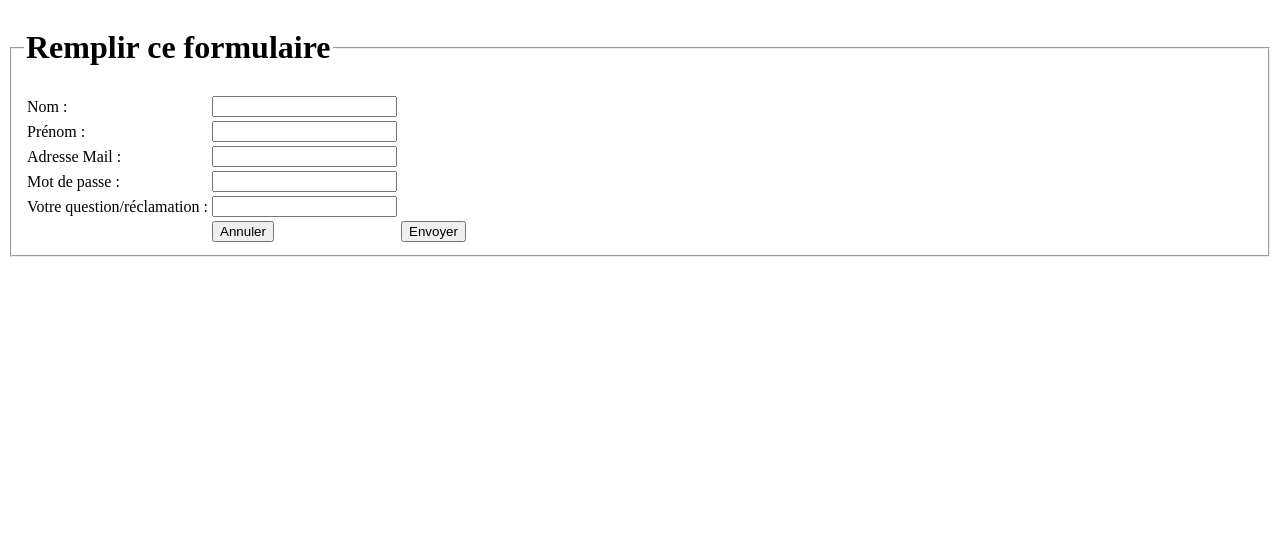
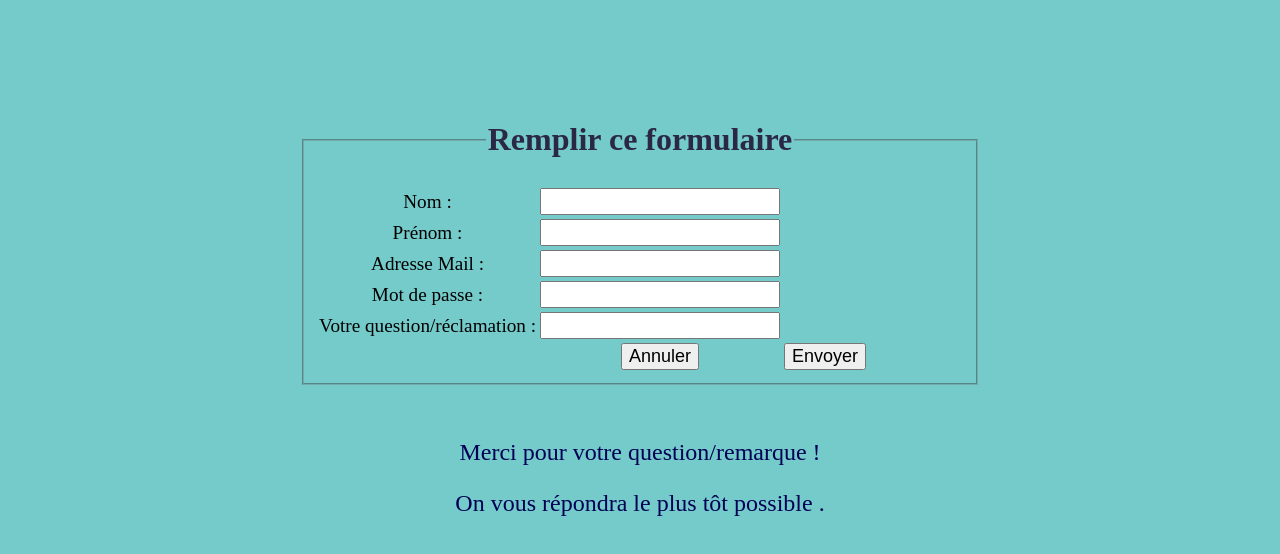
Before and after one commit to skander88/premier-site, a plain HTML site: page contact.html in a window 1280 px wide. Drawn offline with Linux system fonts and the light colour scheme.

Commit message:
finished the styling of contact.html

```diff
--- a/contact.html
+++ b/contact.html
@@ -3,37 +3,42 @@
 <head>
     <meta charset="UTF-8">
     <meta name="viewport" content="width=device-width, initial-scale=1.0">
-    <title>Document</title>
+    <title>Contact us</title>
+    <link rel="icon" href="https://upload.wikimedia.org/wikipedia/commons/thumb/d/d5/CSS3_logo_and_wordmark.svg/1200px-CSS3_logo_and_wordmark.svg.png"" type="image/x-icon" >
+    <link rel="stylesheet" href="style.css">
 </head>
-<body>
+<body class="body2">
     <form action="" method="post">
-        <fieldset><legend><h1> Remplir ce formulaire </h1></legend>
+        <fieldset><legend><h1 class="h11"> Remplir ce formulaire </h1></legend>
             <table>
                 <tr>
-                    <td>Nom : </td><td><input type="text"></td>
+                    <td class="lab">Nom : </td><td ><input type="text" class="txt"></td>
 
                 </tr>
                 <tr>
-                    <td>Prénom : </td><td><input type="text" ></td>
+                    <td class="lab">Prénom : </td><td ><input type="text" class="txt" ></td>
 
                 </tr>
                 <tr>
-                    <td>Adresse Mail : </td><td><input type="email" ></td>
+                    <td class="lab">Adresse Mail : </td><td><input type="email" class="txt"></td>
 
                 </tr>
                 <tr>
-                    <td>Mot de passe : </td><td><input type="password"" ></td>
+                    <td class="lab">Mot de passe : </td><td><input type="password" class="psd" ></td>
 
                 </tr>
-                <td>Votre question/réclamation : </td><td><input type="text"> </td>
+                <td class="lab">Votre question/réclamation : </td><td><input type="text" class="txt"> </td>
                 <tr>
                     <td></td>
-                    <td><input type="reset" value="Annuler"></td>
-                    <td><input type="submit" value="Envoyer"></td>
+                    <td><input type="reset" value="Annuler" id="bt1"></td>
+                    <td><input type="submit" value="Envoyer" id="bt2"></td>
                 </tr>
             </table>
 
         </fieldset>
     </form>
+    <p class="fin">Merci pour votre question/remarque !</p>
+    <p class="fin">On vous répondra le plus tôt possible . </p>
+
 </body>
 </html>
--- a/style.css
+++ b/style.css
@@ -121,3 +121,54 @@ h2{
     font-size: xx-large;
     font-family: 'Gill Sans', 'Gill Sans MT', Calibri, 'Trebuchet MS', sans-serif;
 }
+.body2{
+    text-align: center;
+}
+.h11{
+    color: rgba(27, 5, 43, 0.822);
+}
+.h11:hover{
+    color: blanchedalmond;
+    font-size: xx-large;
+}
+#bt1 , #bt2{
+    font-size: large;
+}
+#bt1:hover{
+    background-color: darkred ;
+    font-size: x-large;
+
+}
+#bt2:hover{
+    background-color: green;
+    font-size: x-large;
+
+}
+.lab{
+    font-size: larger;
+}
+.lab:hover{
+    color: blanchedalmond;
+    font-size: x-large;
+}
+form{
+    margin-left: 200px;
+    margin-right: 200px;
+    padding: 100px;
+    padding-bottom: 30px;
+}
+fieldset{
+    border-color: rgba(118, 130, 141, 0.445);
+}
+.fin{
+    color: rgb(0, 0, 85);
+    font-size: x-large;
+}
+.txt{
+    color: blue;
+    font-size: large;
+}
+.psd{
+    color: brown;
+    font-size: large;
+}
```
